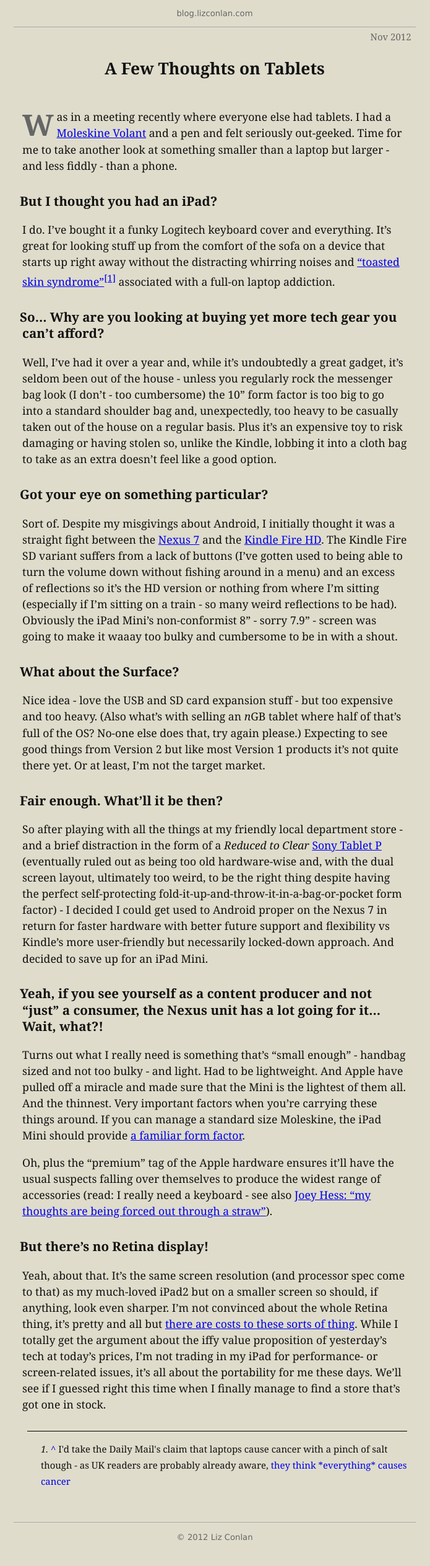
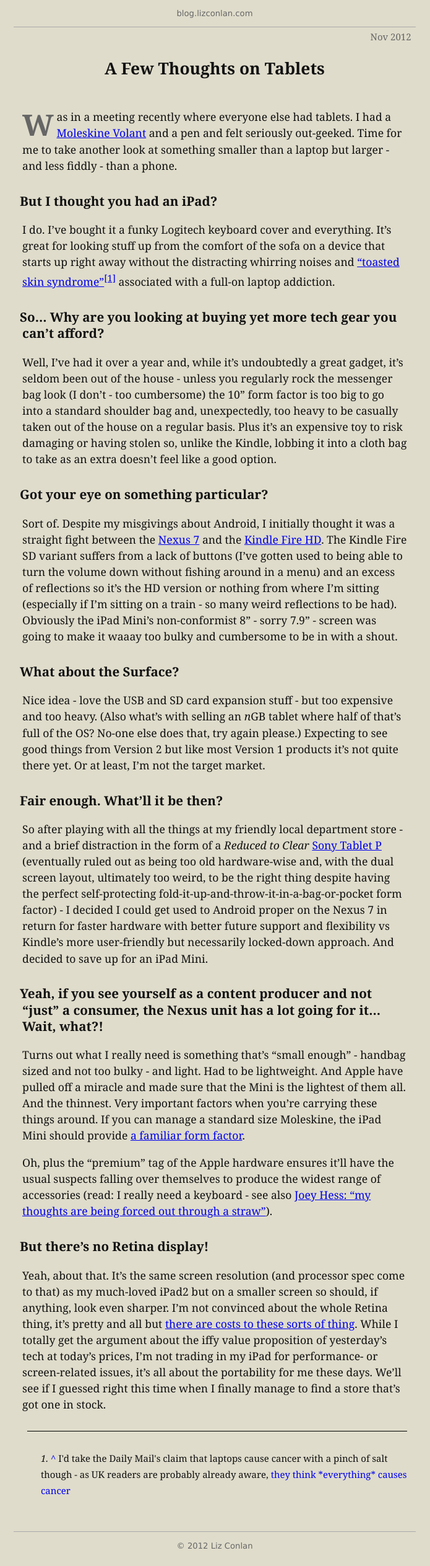
Before and after one commit to lizconlan/lizconlan.github.com, a Jekyll site: the page built from _posts/2012-11-03-a-few-thoughts-on-tablets.md, in a window 1280 px wide. Shown: the whole page at 62% size, without its empty margins (293-988 px from the left). Built offline with Jekyll 4.4.1, drawn with Linux system fonts in a browser that asks for light colours.

Commit message:
yet more post css tinkering

```diff
--- a/_layouts/post.html
+++ b/_layouts/post.html
@@ -16,7 +16,7 @@
       div.intro>p:first-of-type:first-letter{font-size:270%;font-weight:bold;float:left;margin-top:0.26em;margin-right:0.1em;color:#666}
       article{display:block;position:relative;padding:0 0.8em}
       span.post_date{display:block;position:absolute;text-align:center;top:-3.4em;right:0.5em;font-size:0.85em;color:#666}
-      ul#footnotes{margin-top:2em;border-top:1px solid black;list-style:none;padding-top:1em;font-size:0.85em;margin-left:0.5em;padding-left:0}
+      ul#footnotes{margin-top:2em;border-top:1px solid black;list-style:none;padding-top:2em;font-size:0.85em;margin-left:0.5em;padding-left:0}
       ul#footnotes li {margin-left: 0.5em; padding-left: 1em;}
       ul#footnotes li a {text-decoration:none}
     </style>
```
